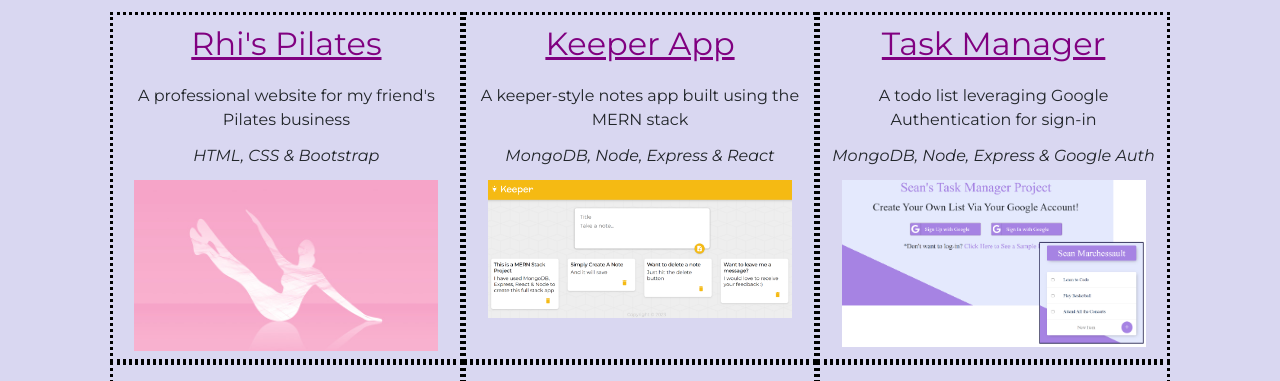
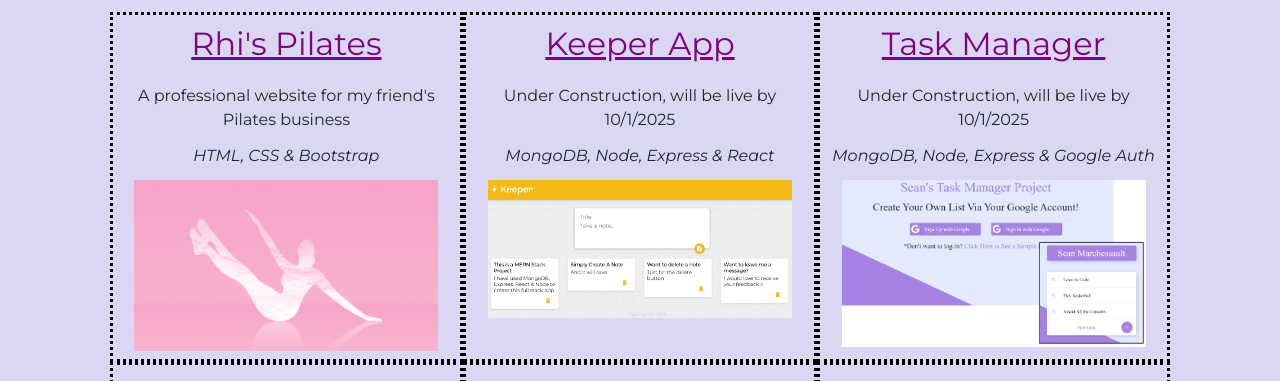
Before and after one commit to smarch323/MyPortfolio, a plain HTML site: page index.html in a window 1280 px wide. Shown: the part 719-1100 px from the top of the page. Drawn offline with nearby package versions, Linux system fonts and the light colour scheme; a web font is replaced by a local one.

Commit message:
Update index.html
Under construction

```diff
--- a/index.html
+++ b/index.html
@@ -115,14 +115,16 @@
 
   <div class="col-lg-4 portProjBox">
   <p class="pT"><a class="project" href="https://mern-keeper-app.onrender.com/">Keeper App</a></p>
-<p class="descript">A keeper-style notes app built using the MERN stack</p>
+<p class="descript">Under Construction, will be live by 10/1/2025</p>
+   <!-- <p class="descript">A keeper-style notes app built using the MERN stack</p> -->
 <p class="techs">MongoDB, Node, Express & React</p>
 <img class="portPic" src="css/images/keeper.png" alt="">
 </div>
 
 <div class="col-lg-4 portProjBox">
   <p class="pT"><a class="project" href="https://todos-voyo.onrender.com/">Task Manager</a></p>
-<p class="descript">A todo list leveraging Google Authentication for sign-in</p>
+<p class="descript">Under Construction, will be live by 10/1/2025</p>
+<!--  <p class="descript">A todo list leveraging Google Authentication for sign-in</p> -->
 <p class="techs">MongoDB, Node, Express & Google Auth</p>
 <img class="portPic" src="css/images/task.png" alt="">
 </div>
```
